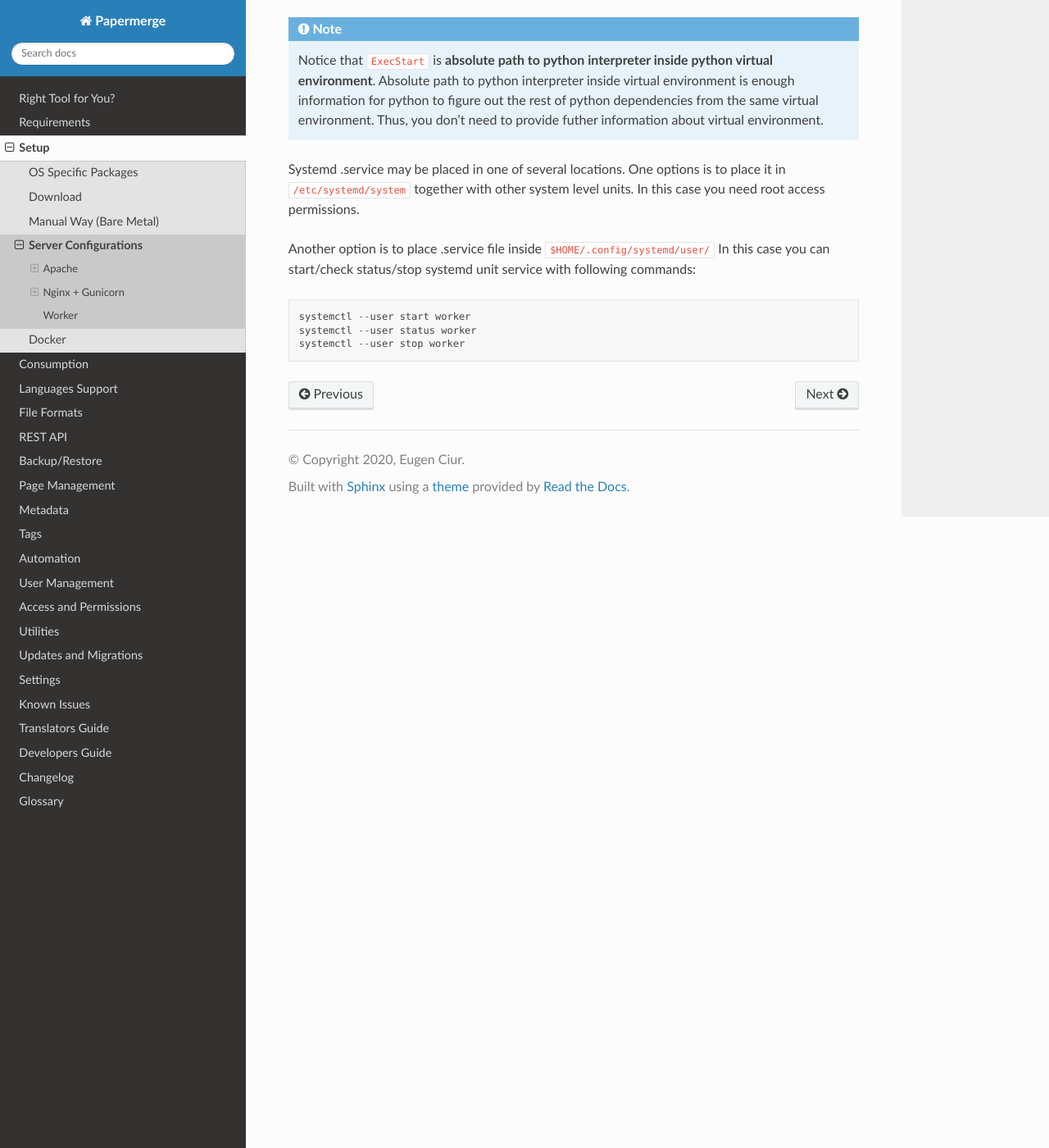
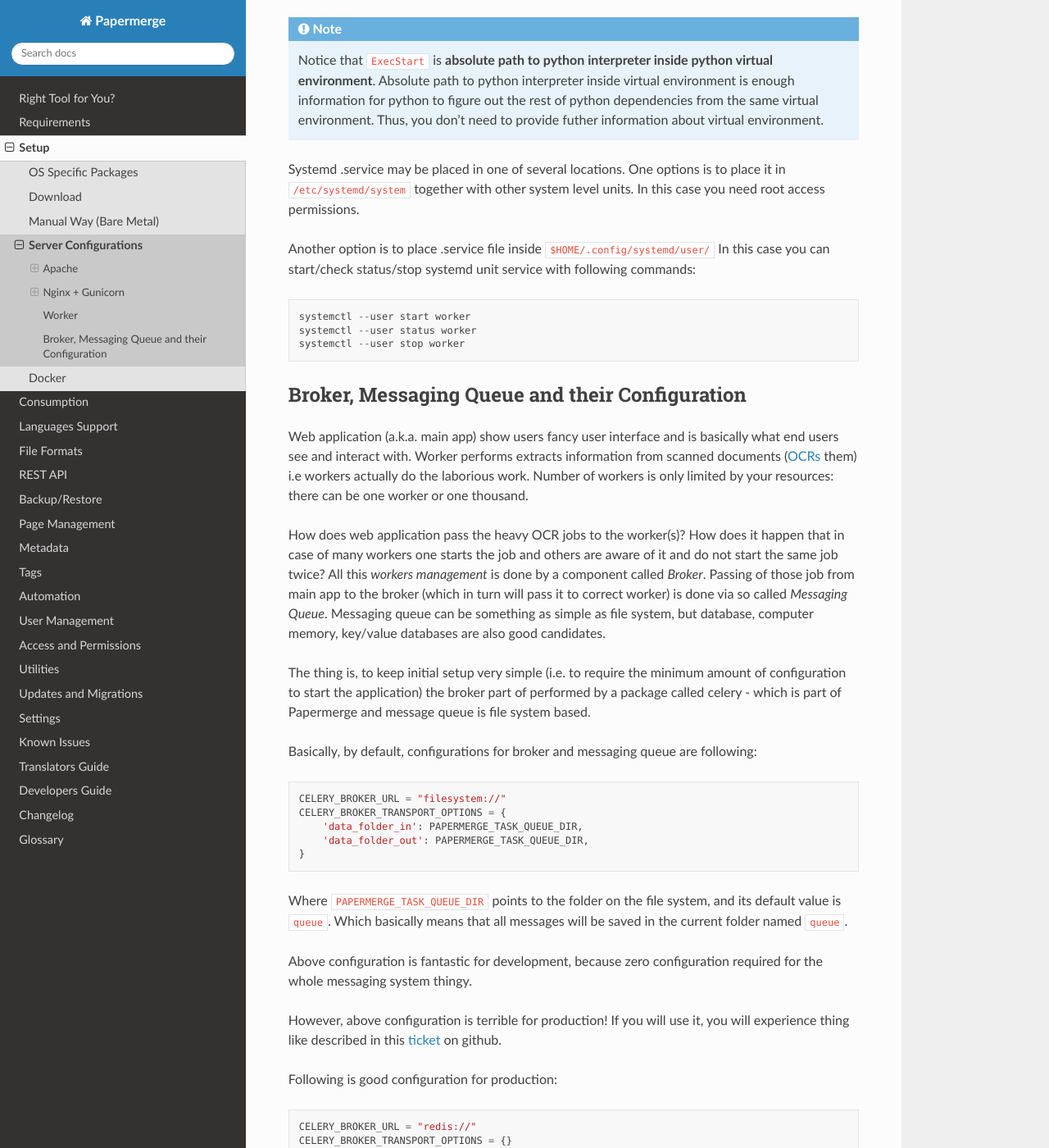
Before and after one commit to ciur/papermerge, a Sphinx documentation site: the page built from docs/source/setup/server_configurations.rst, in a window 1280 px wide and 1400 px high, scrolled down 5445 px. Shown: the whole window at 82% size. Built offline with Sphinx 7.4.7 and the Read the Docs theme 2.0.0, drawn with Linux system fonts in a browser that asks for light colours; some of the changed text lies outside the part shown.

Commit message:
documentation update

```diff
--- a/docs/source/setup/server_configurations.rst
+++ b/docs/source/setup/server_configurations.rst
@@ -273,4 +273,60 @@
     systemctl --user status worker
     systemctl --user stop worker
 
-.. note::
+
+.. _broker_config:
+
+Broker, Messaging Queue and their Configuration
+~~~~~~~~~~~~~~~~~~~~~~~~~~~~~~~~~~~~~~~~~~~~~~~~~
+
+Web application (a.k.a. main app) show users fancy user interface and is
+basically what end users see and interact with. Worker performs extracts
+information from scanned documents (:ref:`OCRs <ocr>` them) i.e workers actually
+do the laborious work. Number of workers is only limited by your resources:
+there can be one  worker or one thousand.
+
+How does web application pass the heavy OCR jobs to the worker(s)? How does it
+happen that in case of many workers one starts the job and others are aware of
+it and do not start the same job twice? All this *workers management* is done
+by a component called *Broker*. Passing of those job from main app to the
+broker (which in turn will pass it to correct worker) is done via so called
+*Messaging Queue*. Messaging queue can be something as simple as
+file system, but database, computer memory, key/value databases are also good candidates.
+
+The thing is, to keep initial setup very simple (i.e. to require the minimum
+amount of configuration to start the application) the broker part of performed
+by a package called celery - which is part of Papermerge and message queue is
+file system based.
+
+Basically, by default, configurations for broker and messaging queue are
+following::
+
+    CELERY_BROKER_URL = "filesystem://"
+    CELERY_BROKER_TRANSPORT_OPTIONS = {
+        'data_folder_in': PAPERMERGE_TASK_QUEUE_DIR,
+        'data_folder_out': PAPERMERGE_TASK_QUEUE_DIR,
+    }
+
+Where ``PAPERMERGE_TASK_QUEUE_DIR`` points to the folder on the file system, and its default value is
+``queue``. Which basically means that all messages will be saved in the current folder named ``queue``.
+
+Above configuration is fantastic for development, because zero configuration required for the whole
+messaging system thingy.
+
+However, above configuration is terrible for production!
+If you will use it, you will experience thing like described in this `ticket
+<https://github.com/ciur/papermerge/issues/198>`_ on github.
+
+Following is good configuration for production::
+
+    CELERY_BROKER_URL = "redis://"
+    CELERY_BROKER_TRANSPORT_OPTIONS = {}
+    CELERY_RESULT_BACKEND = "redis://localhost/0"
+
+It uses `redis <https://redis.io/>`_ key value database. With redis as broker transport you will
+never have CPU spikes.
+
+.. important::
+
+    ``CELERY_BROKER_URL``, ``CELERY_BROKER_TRANSPORT_OPTIONS`` and ``CELERY_RESULT_BACKEND`` configurations go into django configuration file of Papermerge project not in papermerge.conf.py.
+    Django configuration file is the one in <project_dir>/`config/base.py <https://github.com/ciur/papermerge/blob/master/config/settings/base.py>`_
```
Also changed, not shown: docs/source/known_issues.rst (+7 -0 lines).
